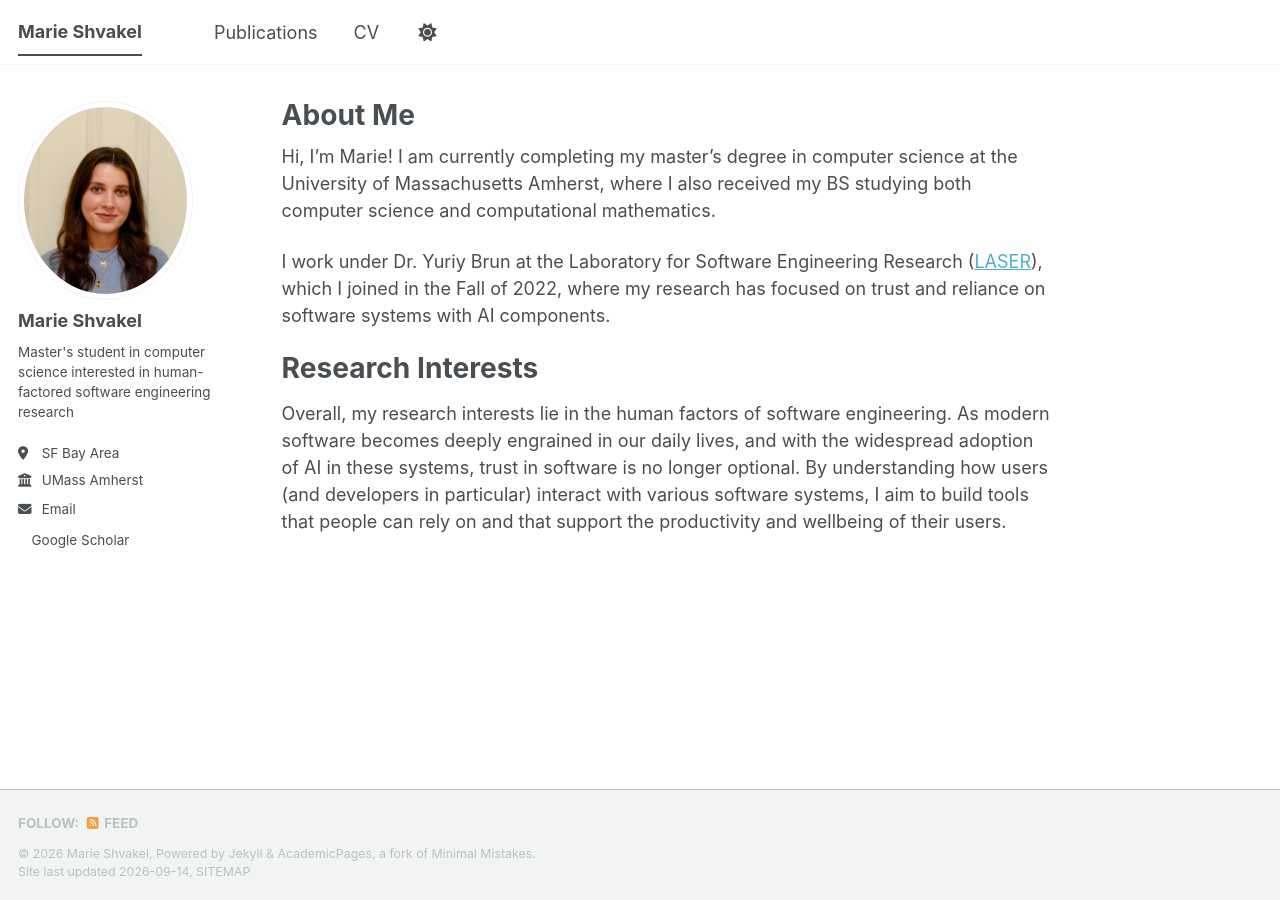
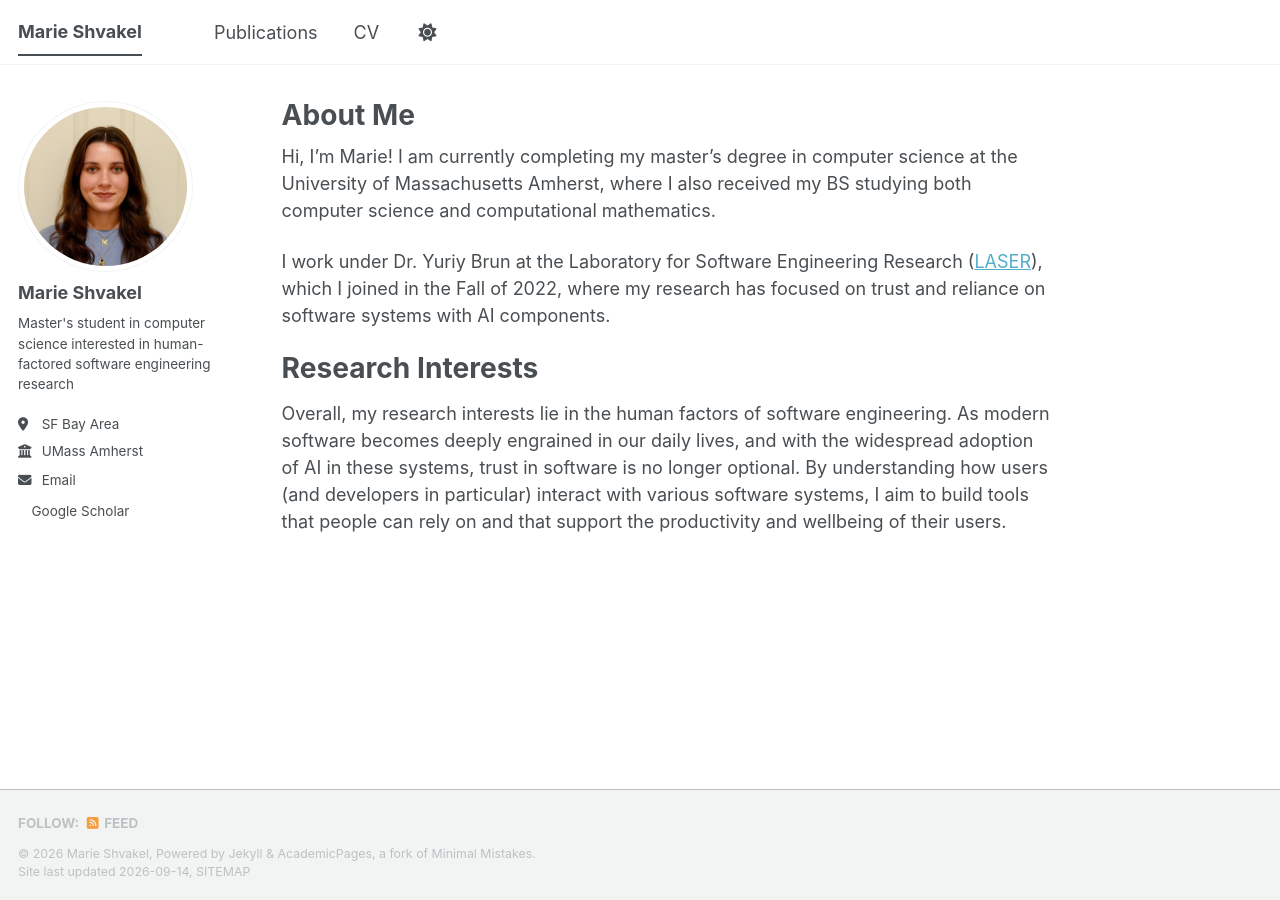
Before and after one commit to MShvakel/MShvakel.github.io, a Jekyll site: the page built from _pages/about.md, in a window 1280 px wide. Built offline with Jekyll 4.4.1, drawn with Linux system fonts in a browser that asks for light colours; a style sheet for code colours, icons or effects is not loaded.

Commit message:
Update author avatar in configuration file

```diff
--- a/_config.yml
+++ b/_config.yml
@@ -23,7 +23,7 @@ repository               : "academicpages/MShvakel.github.io"
 #               Additional customization can be done by editing /_includes/author-profile.html
 author:
   # Biographic information
-  avatar           : "pptilt.jpeg"
+  avatar           : "ppstraight.jpeg"
   name             : "Marie Shvakel"
   pronouns         : # example: "she/her"
   bio              : "Master's student in computer science interested in human-factored software engineering research"
```
